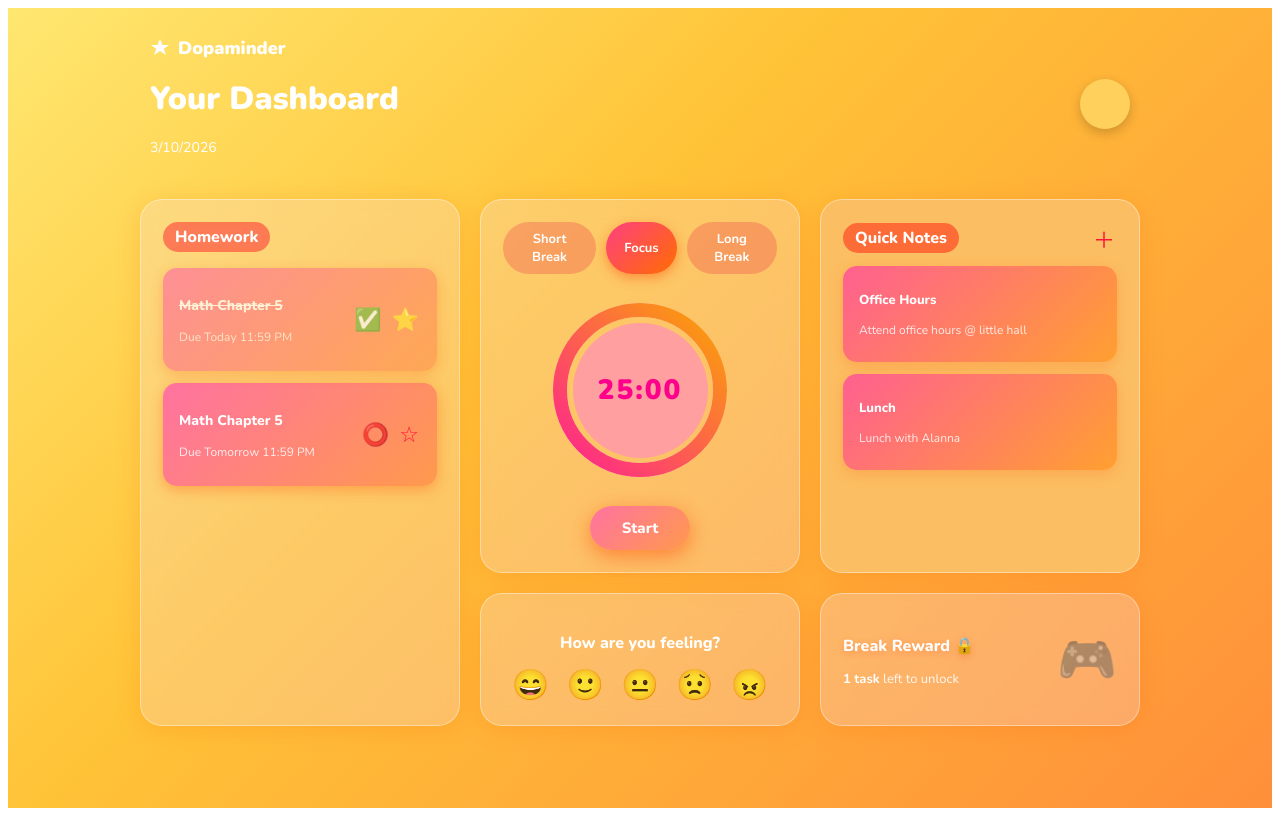
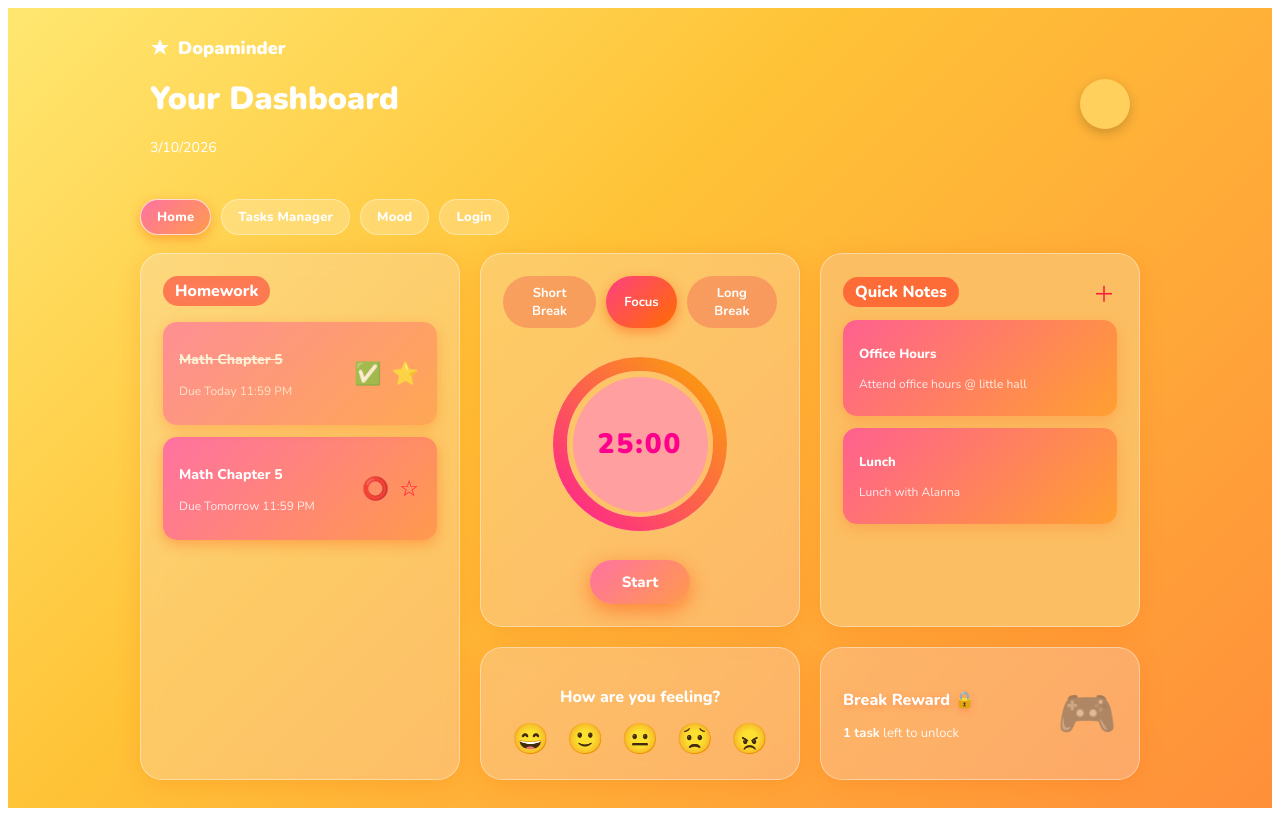
Before and after one commit to sierraE1/designTeam, a React (Create React App) app in the folder frontend/: page / in a window 1280 px wide. Built offline with nearby package versions, Linux system fonts and the light colour scheme.

Commit message:
Added little bubbles for pages

```diff
--- a/frontend/src/App.js
+++ b/frontend/src/App.js
@@ -3,7 +3,7 @@ import { BrowserRouter, Route, Routes } from "react-router-dom";
 import HomePage from "./components/HomePage";
 import LoginForm from "./components/LoginForm";
 import ManageTasks from "./components/ManageTasks";
-import SignupForm from "./components/SignupForm";
+import MoodTracker from "./components/moodTracker";
 import TaskDetail from "./components/TaskDetail";
 
 function App() {
@@ -12,8 +12,8 @@ function App() {
 			<Routes>
 				<Route path="/" element={<HomePage />} />
 				<Route path="/login" element={<LoginForm />} />
-				<Route path="/signup" element={<SignupForm />} />
 				<Route path="/tasks" element={<ManageTasks />} />
+				<Route path="/mood" element={<MoodTracker />} />
 				<Route path="/tasks/:id" element={<TaskDetail />} />
 			</Routes>
 		</BrowserRouter>
--- a/frontend/src/components/HomePage.js
+++ b/frontend/src/components/HomePage.js
@@ -1,4 +1,5 @@
 import { useState, useEffect, useRef } from "react";
+import { NavLink } from "react-router-dom";
 
 const MODES = { "Short Break": 5 * 60, Focus: 25 * 60, "Long Break": 15 * 60 };
 
@@ -94,6 +95,9 @@ export default function Dopaminder() {
   const styles = {
     page: { minHeight: "100vh", width: "100%", background: "linear-gradient(135deg, #ffe770 0%, #ffc337 40%, #ff8f3a 100%)", fontFamily: "'Nunito', sans-serif", padding: isMobile ? "16px 12px" : "28px 24px", display: "flex", flexDirection: "column" },
     header: { display: "flex", flexDirection: isMobile ? "column" : "row", justifyContent: "space-between", alignItems: isMobile ? "flex-start" : "center", gap: isMobile ? 12 : 0, marginBottom: 28, maxWidth: 980, width: "100%", margin: "0 auto 28px" },
+    tabs: { maxWidth: 1000, width: "100%", margin: "0 auto 18px", display: "flex", flexWrap: "wrap", gap: 10 },
+    tab: { textDecoration: "none", color: "#fff", background: "rgba(255, 255, 255, 0.22)", border: "1px solid rgba(255, 255, 255, 0.38)", borderRadius: 999, padding: "8px 16px", fontWeight: 800, fontSize: 13, letterSpacing: 0.2, transition: "all 0.2s ease" },
+    activeTab: { background: "linear-gradient(135deg, #ff72a1, #ff9a4c)", boxShadow: "0 4px 12px rgba(255, 80, 0, 0.35)", borderColor: "rgba(255, 255, 255, 0.7)" },
     card: { background: "hsla(313, 60%, 92%, 0.25)", borderRadius: 22, padding: "22px", boxShadow: "0 4px 24px rgba(255, 100, 0, 0.2)", backdropFilter: "blur(10px)", border: "1px solid rgba(255,255,255,0.4)" },
     taskCard: (done) => ({ background: "linear-gradient(135deg, #ff72a1, #ff9a4c)", borderRadius: 14, padding: "14px 16px", marginBottom: 12, opacity: done ? 0.7 : 1, display: "flex", justifyContent: "space-between", alignItems: "center", boxShadow: "0 4px 14px rgba(255, 60, 0, 0.3)" }),
     noteCard: { background: "linear-gradient(135deg, #FF6090, #FFA030)", borderRadius: 14, padding: "12px 16px", marginBottom: 12, boxShadow: "0 4px 14px rgba(255, 100, 30, 0.25)" },
@@ -127,6 +131,13 @@ export default function Dopaminder() {
         </div>
         <div style={{ width: 50, height: 50, borderRadius: "50%", background: "#FFD05C", boxShadow: "0 4px 12px rgba(0,0,0,0.2)" }} />
       </div>
+
+      <nav style={styles.tabs} aria-label="Main navigation tabs">
+        <NavLink to="/" end style={({ isActive }) => ({ ...styles.tab, ...(isActive ? styles.activeTab : {}) })}>Home</NavLink>
+        <NavLink to="/tasks" style={({ isActive }) => ({ ...styles.tab, ...(isActive ? styles.activeTab : {}) })}>Tasks Manager</NavLink>
+        <NavLink to="/mood" style={({ isActive }) => ({ ...styles.tab, ...(isActive ? styles.activeTab : {}) })}>Mood</NavLink>
+        <NavLink to="/login" style={({ isActive }) => ({ ...styles.tab, ...(isActive ? styles.activeTab : {}) })}>Login</NavLink>
+      </nav>
 
       {/* Main Grid */}
       <div style={{ maxWidth: 1000, margin: "0 auto", width: "100%", display: "grid", gridTemplateColumns: isMobile ? "1fr" : (isTablet ? "1fr 1fr" : "1fr 1fr 1fr"), gridTemplateRows: "auto auto", gap: 20 }}>
```
Also changed, not shown: 1 other file (tests, documents, lock files or other folders).
